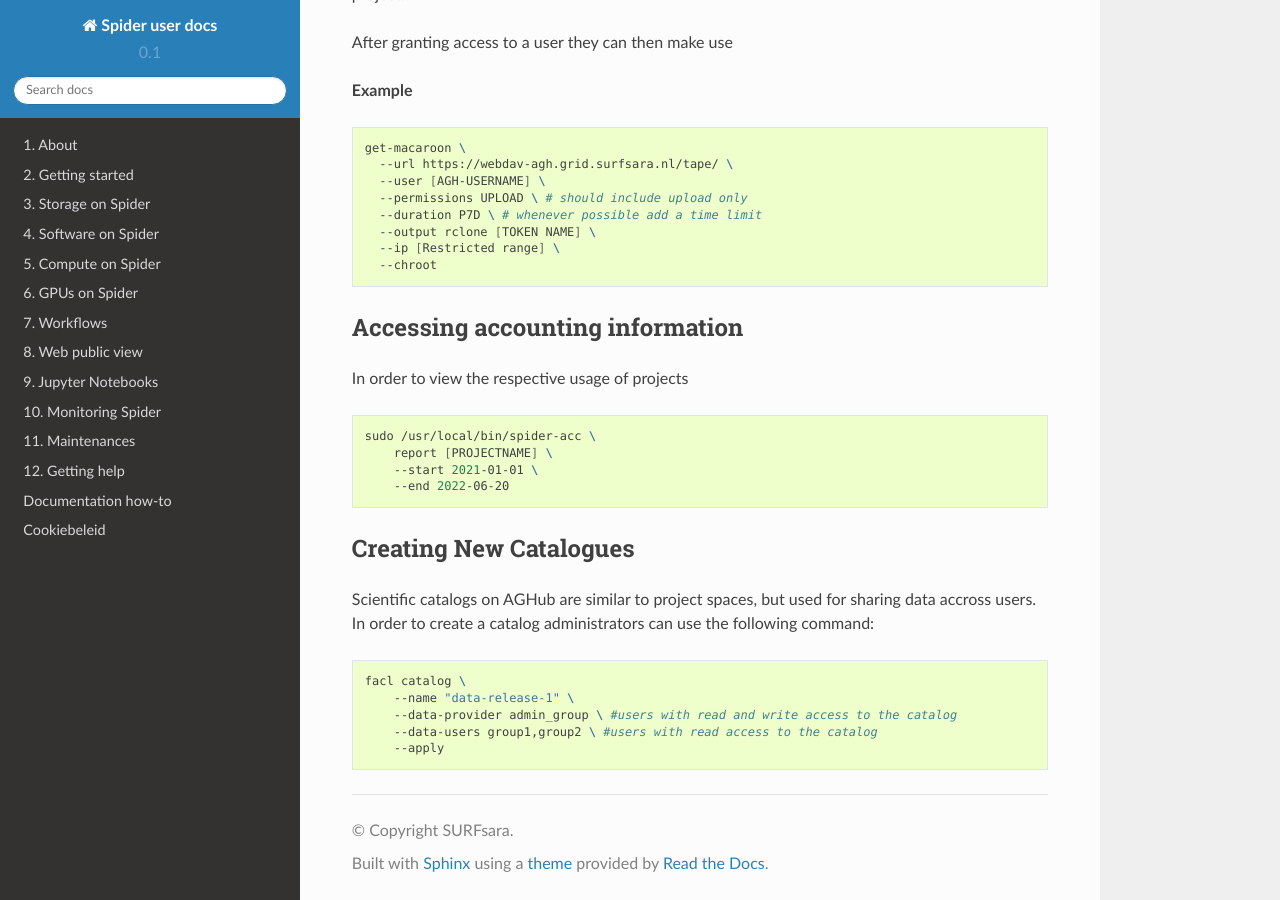
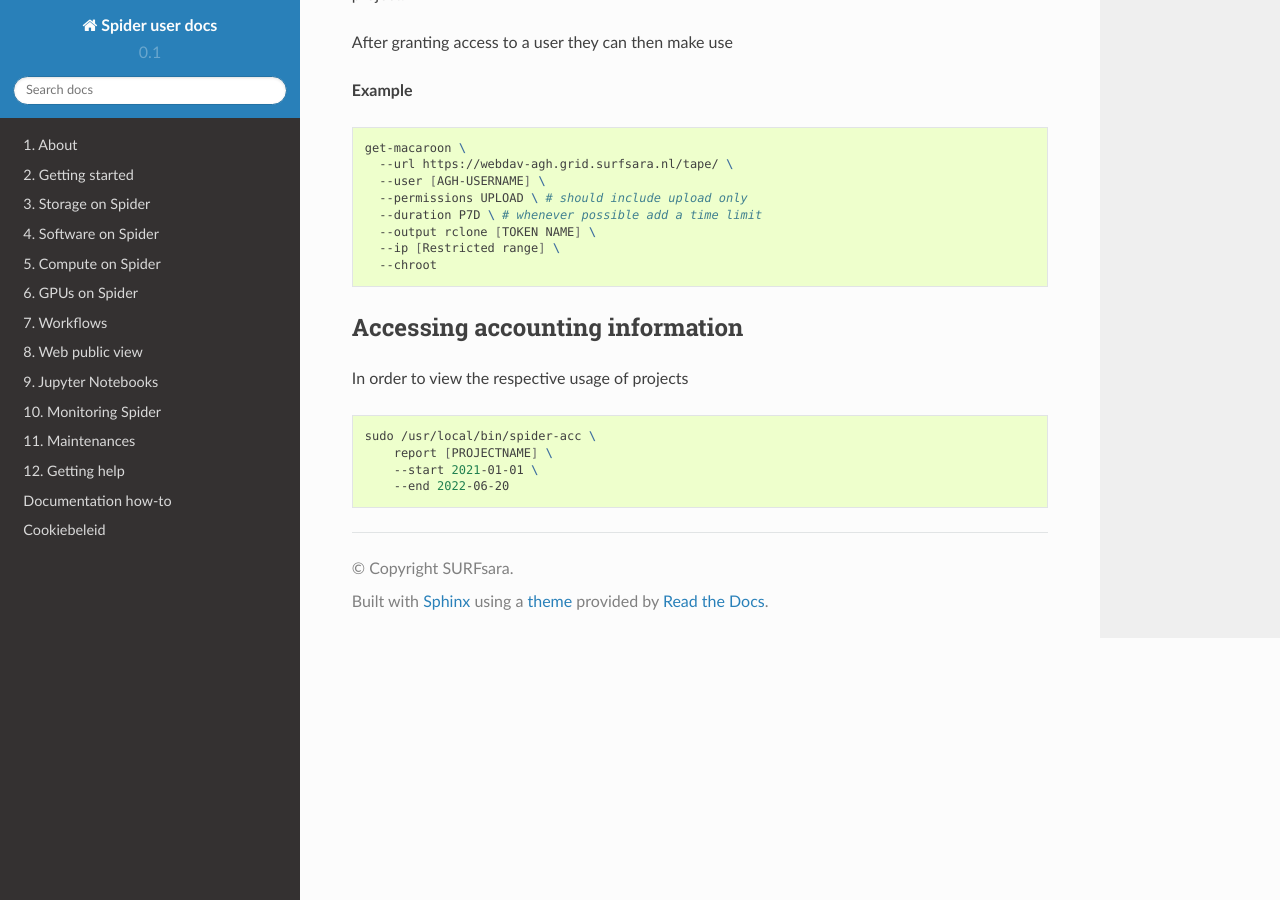
Before and after one commit to sara-nl/spiderdocs, a Sphinx documentation site: the page built from source/Pages/aghub/agh_admin_guide.rst, in a window 1280 px wide and 900 px high, scrolled down 1156 px. Built offline with Sphinx 7.4.7 and the Read the Docs theme 2.0.0, drawn with Linux system fonts in a browser that asks for light colours.

Commit message:
Update agh_admin_guide.rst

```diff
--- a/source/Pages/aghub/agh_admin_guide.rst
+++ b/source/Pages/aghub/agh_admin_guide.rst
@@ -81,18 +81,3 @@ In order to view the respective usage of projects
       report [PROJECTNAME] \
       --start 2021-01-01 \
       --end 2022-06-20
-
-
-=======================
-Creating New Catalogues
-=======================
-
-Scientific catalogs on AGHub are similar to project spaces, but used for sharing data accross users. In order to create a catalog administrators can use the following command:
-
-.. code-block:: bash
-
-  facl catalog \
-      --name "data-release-1" \
-      --data-provider admin_group \ #users with read and write access to the catalog
-      --data-users group1,group2 \ #users with read access to the catalog
-      --apply
```
